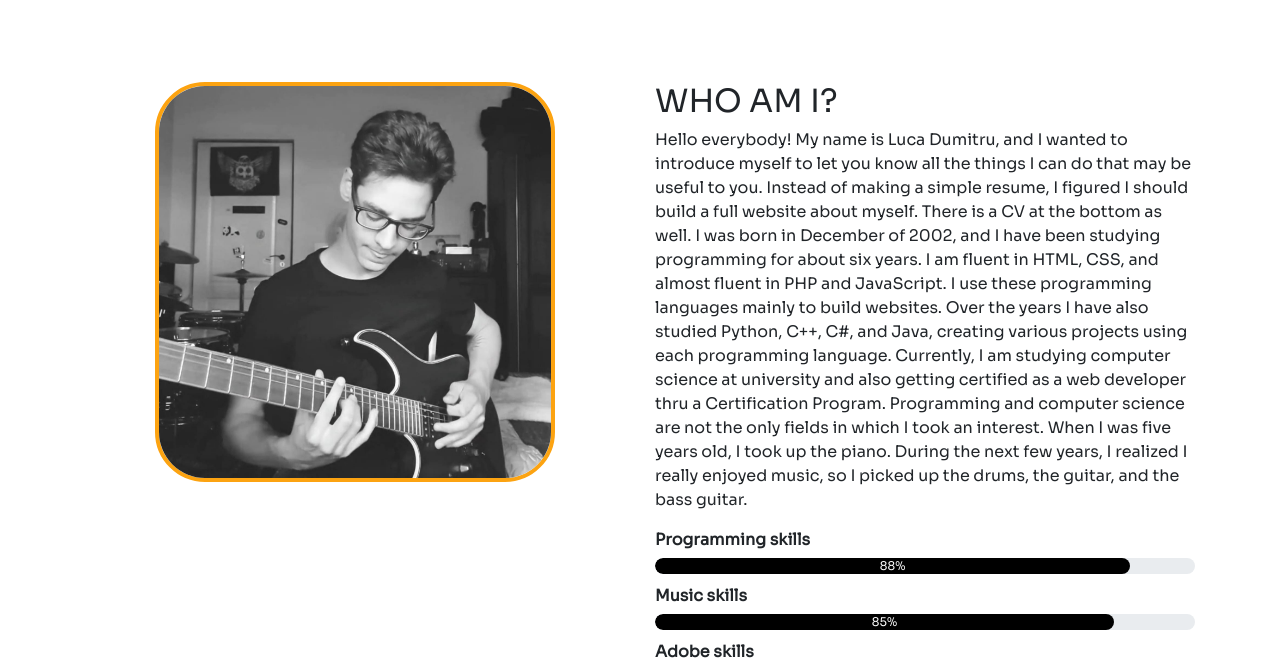
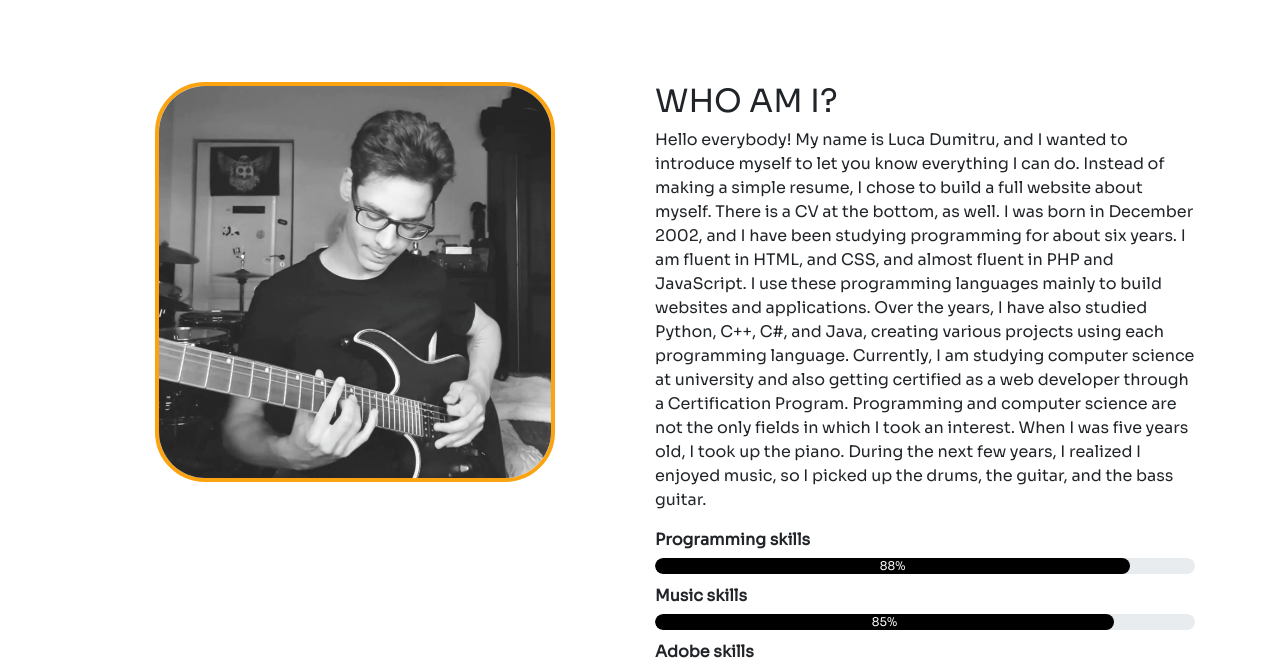
Before and after one commit to luckasz02/luckasz02.cv.website, a plain HTML site: page index.html in a window 1280 px wide. Shown: the part 900-1567 px from the top of the page. Drawn offline with nearby package versions, Linux system fonts and the light colour scheme; a web font is replaced by a local one.

Commit message:
Update index.html

```diff
--- a/index.html
+++ b/index.html
@@ -72,7 +72,7 @@
   <div class="col-md-6">
   <h2>WHO AM I?</h2>
   <p>
-    Hello everybody! My name is Luca Dumitru, and I wanted to introduce myself to let you know all the things I can do that may be useful to you. Instead of making a simple resume, I figured I should build a full website about myself. There is a CV at the bottom as well. I was born in December of 2002, and I have been studying programming for about six years. I am fluent in HTML, CSS, and almost fluent in PHP and JavaScript. I use these programming languages mainly to build websites. Over the years I have also studied Python, C++, C#, and Java, creating various projects using each programming language. Currently, I am studying computer science at university and also getting certified as a web developer thru a Certification Program. Programming and computer science are not the only fields in which I took an interest. When I was five years old, I took up the piano. During the next few years, I realized I really enjoyed music, so I picked up the drums, the guitar, and the bass guitar.
+    Hello everybody! My name is Luca Dumitru, and I wanted to introduce myself to let you know everything I can do. Instead of making a simple resume, I chose to build a full website about myself. There is a CV at the bottom, as well. I was born in December 2002, and I have been studying programming for about six years. I am fluent in HTML, and CSS, and almost fluent in PHP and JavaScript. I use these programming languages mainly to build websites and applications. Over the years, I have also studied Python, C++, C#, and Java, creating various projects using each programming language. Currently, I am studying computer science at university and also getting certified as a web developer through a Certification Program. Programming and computer science are not the only fields in which I took an interest. When I was five years old, I took up the piano. During the next few years, I realized I enjoyed music, so I picked up the drums, the guitar, and the bass guitar.
   </p>
 
   <div class="skills-bar">
```
